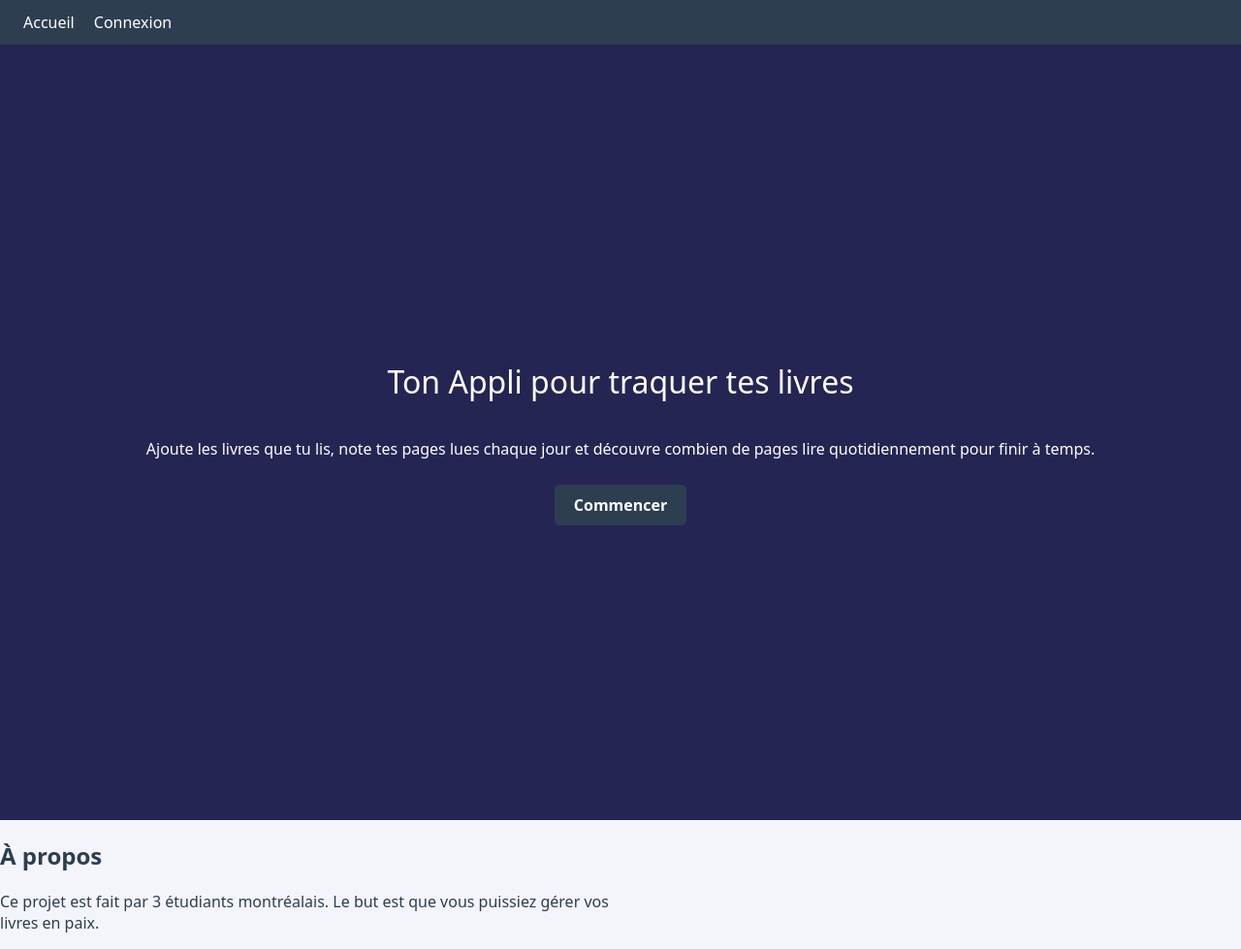
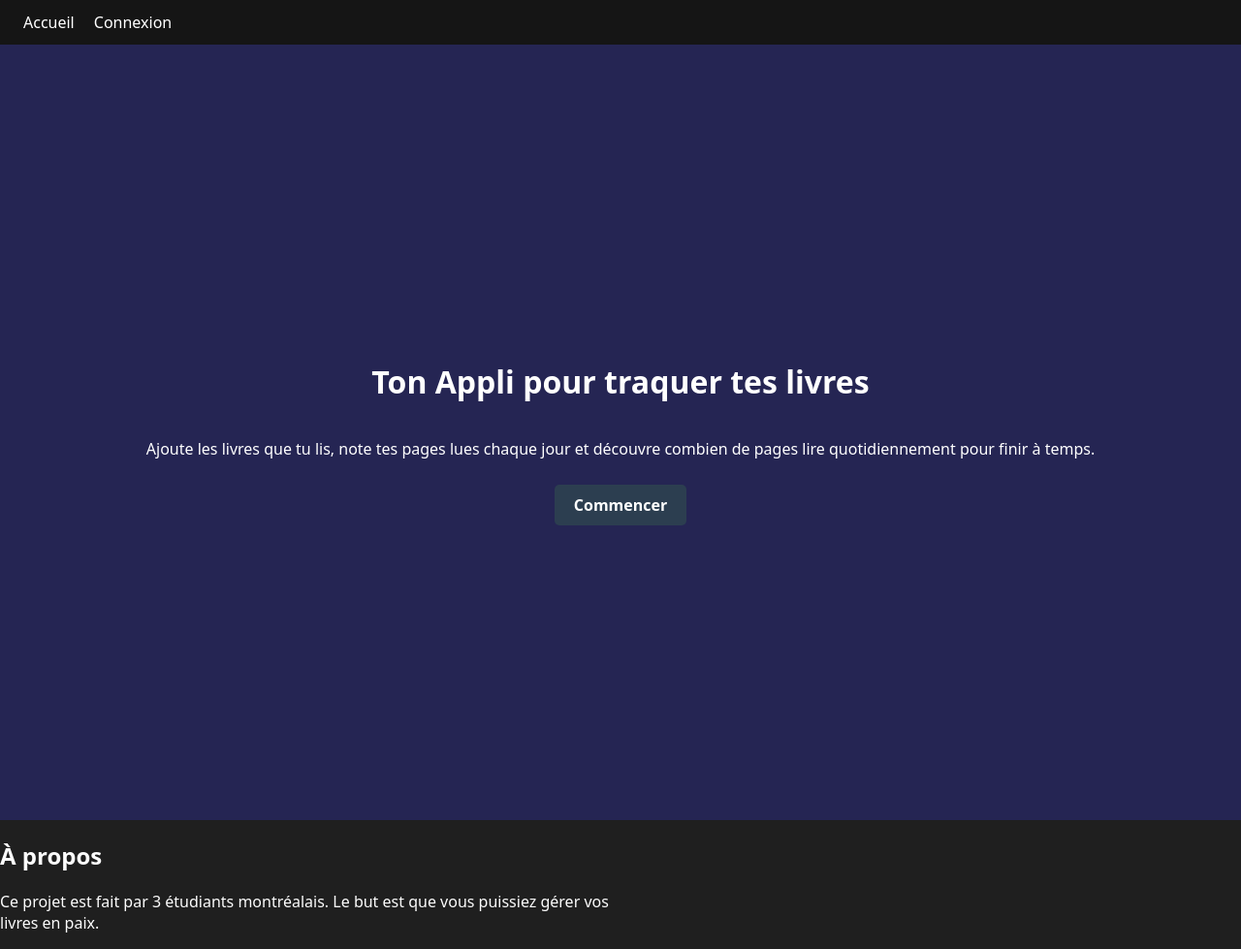
Before and after one commit to mancool514/HackDecouverte, a Flask app: page / in a window 1280 px wide. Shown: the whole page at 97% size. Run offline with Flask 3, Linux system fonts and the light colour scheme.

Commit message:
change the style for dark mode

```diff
--- a/app/static/style.css
+++ b/app/static/style.css
@@ -12,7 +12,7 @@
     background: rgb(37, 37, 83);
 
     h1 {
-        font-weight: 100;
+        font-weight: bold;
     }
 }
 section {
@@ -83,8 +83,8 @@ section {
 body {
     margin: 0;
     font-family: system-ui, sans-serif;
-    background: #f4f5fa;
-    color: #2c3e50;
+    background: #1f1f1f;
+    color: #fcfcfc;
 }
 
 nav {
@@ -92,7 +92,8 @@ nav {
     gap: 20px;
     align-items: center;
     padding: 12px 24px;
-    background: #2c3e50;
+    background: #151515;
+    border-bottom: white;
 }
 
 nav a { color: white; text-decoration: none; }
@@ -103,8 +104,8 @@ nav a:hover { text-decoration: underline; }
     max-width: 900px;
     margin: 20px auto 0;
     padding: 10px 16px;
-    background: #e8f4fd;
-    border-left: 4px solid #3498db;
+    background: #333333;
+    border: 4px solid #bce4ff;
     border-radius: 5px;
 }
 .flash p { margin: 4px 0; }
@@ -141,11 +142,11 @@ a.btn-primary { text-decoration: none; display: inline-block; padding: 10px 20px
 
 .card {
     display: block;
-    background: white;
+    background: rgb(24, 24, 24);
+    border: 2px solid white;
     border-radius: 10px;
     padding: 20px;
     margin-bottom: 20px;
-    box-shadow: 0 4px 12px rgba(0, 0, 0, 0.08);
 }
 
 .card summary { cursor: pointer; font-weight: bold; }
```
